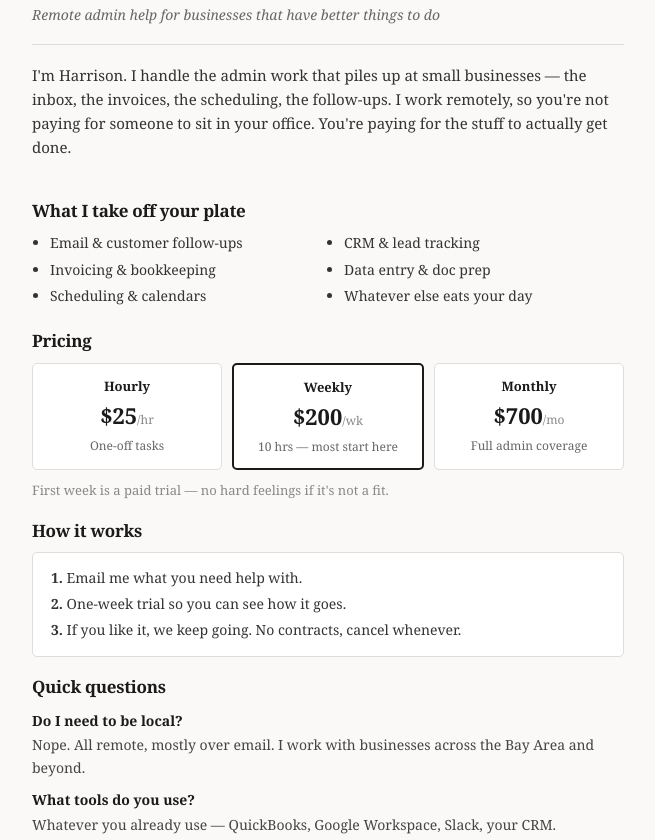
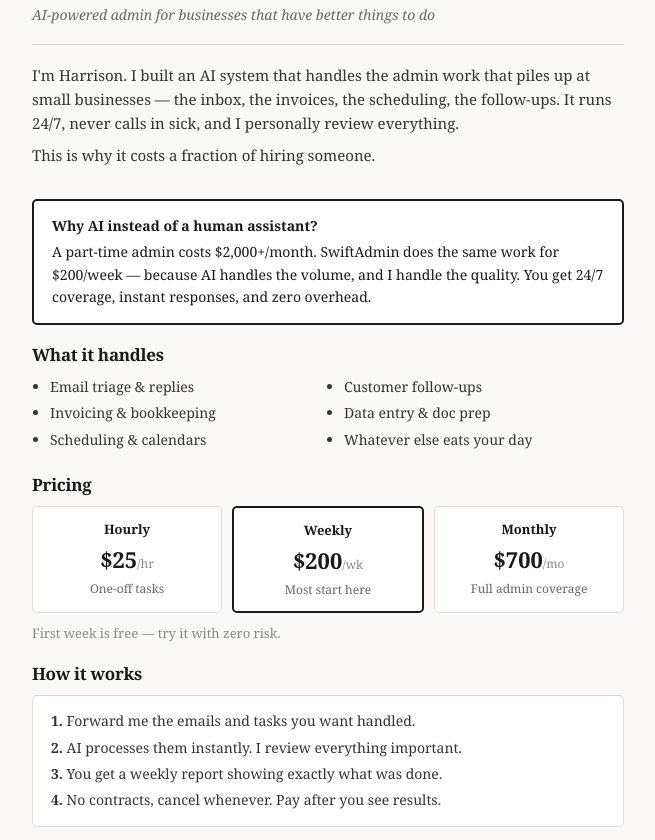
Before and after one commit to Hrampell/swiftadmin, a plain HTML site: page index.html in a window 1280 px wide. Shown: the part 72-912 px from the top of the page, without its empty margins (312-967 px from the left). Drawn offline with Linux system fonts and the light colour scheme.

Commit message:
Update landing page: AI-transparent positioning, free trial

```diff
--- a/index.html
+++ b/index.html
@@ -3,7 +3,7 @@
 <head>
 <meta charset="utf-8">
 <meta name="viewport" content="width=device-width, initial-scale=1">
-<title>SwiftAdmin - Remote Admin Help for Small Businesses</title>
+<title>SwiftAdmin - AI-Powered Admin for Small Businesses</title>
 <style>
   * { margin: 0; padding: 0; box-sizing: border-box; }
 
@@ -27,6 +27,17 @@
 
   .intro { padding: 18px 0 14px; }
   .intro p { margin-bottom: 8px; color: #333; }
+
+  .highlight {
+    background: #fff;
+    border: 2px solid #1a1a1a;
+    border-radius: 5px;
+    padding: 14px 18px;
+    margin: 10px 0 16px;
+    font-size: 14px;
+  }
+
+  .highlight strong { display: block; margin-bottom: 4px; }
 
   h2 { font-size: 17px; font-weight: 700; margin: 16px 0 8px; letter-spacing: -0.3px; }
 
@@ -119,19 +130,25 @@
 
 <header>
   <h1>SwiftAdmin</h1>
-  <p>Remote admin help for businesses that have better things to do</p>
+  <p>AI-powered admin for businesses that have better things to do</p>
 </header>
 
 <div class="intro">
-  <p>I'm Harrison. I handle the admin work that piles up at small businesses &mdash; the inbox, the invoices, the scheduling, the follow-ups. I work remotely, so you're not paying for someone to sit in your office. You're paying for the stuff to actually get done.</p>
+  <p>I'm Harrison. I built an AI system that handles the admin work that piles up at small businesses &mdash; the inbox, the invoices, the scheduling, the follow-ups. It runs 24/7, never calls in sick, and I personally review everything.</p>
+  <p>This is why it costs a fraction of hiring someone.</p>
 </div>
 
-<h2>What I take off your plate</h2>
+<div class="highlight">
+  <strong>Why AI instead of a human assistant?</strong>
+  A part-time admin costs $2,000+/month. SwiftAdmin does the same work for $200/week &mdash; because AI handles the volume, and I handle the quality. You get 24/7 coverage, instant responses, and zero overhead.
+</div>
+
+<h2>What it handles</h2>
 <ul class="services">
-  <li>Email &amp; customer follow-ups</li>
+  <li>Email triage &amp; replies</li>
   <li>Invoicing &amp; bookkeeping</li>
   <li>Scheduling &amp; calendars</li>
-  <li>CRM &amp; lead tracking</li>
+  <li>Customer follow-ups</li>
   <li>Data entry &amp; doc prep</li>
   <li>Whatever else eats your day</li>
 </ul>
@@ -146,7 +163,7 @@
   <div class="plan pop">
     <h3>Weekly</h3>
     <div class="price">$200<span>/wk</span></div>
-    <p class="detail">10 hrs &mdash; most start here</p>
+    <p class="detail">Most start here</p>
   </div>
   <div class="plan">
     <h3>Monthly</h3>
@@ -154,19 +171,22 @@
     <p class="detail">Full admin coverage</p>
   </div>
 </div>
-<p class="note">First week is a paid trial &mdash; no hard feelings if it's not a fit.</p>
+<p class="note">First week is free &mdash; try it with zero risk.</p>
 
 <h2>How it works</h2>
 <div class="steps">
-  <p><strong>1.</strong> Email me what you need help with.</p>
-  <p><strong>2.</strong> One-week trial so you can see how it goes.</p>
-  <p><strong>3.</strong> If you like it, we keep going. No contracts, cancel whenever.</p>
+  <p><strong>1.</strong> Forward me the emails and tasks you want handled.</p>
+  <p><strong>2.</strong> AI processes them instantly. I review everything important.</p>
+  <p><strong>3.</strong> You get a weekly report showing exactly what was done.</p>
+  <p><strong>4.</strong> No contracts, cancel whenever. Pay after you see results.</p>
 </div>
 
 <div class="faq">
   <h2>Quick questions</h2>
+  <h3>Is the AI actually good?</h3>
+  <p>It handles email, scheduling, data entry, and follow-ups better than most humans &mdash; and it works 24/7. I review anything important so nothing slips through.</p>
   <h3>Do I need to be local?</h3>
-  <p>Nope. All remote, mostly over email. I work with businesses across the Bay Area and beyond.</p>
+  <p>Nope. All remote, mostly over email. Works with businesses anywhere.</p>
   <h3>What tools do you use?</h3>
   <p>Whatever you already use &mdash; QuickBooks, Google Workspace, Slack, your CRM.</p>
   <h3>How fast do things get done?</h3>
@@ -174,8 +194,8 @@
 </div>
 
 <div class="contact">
-  <h2>Get in touch</h2>
-  <p>Tell me what's eating your time. I'll let you know if I can help.</p>
+  <h2>Try it free</h2>
+  <p>Forward me one email or task. I'll show you what SwiftAdmin can do &mdash; no commitment.</p>
   <a class="cta" href="mailto:harrisonrampell@gmail.com">harrisonrampell@gmail.com</a>
 </div>
 
```
